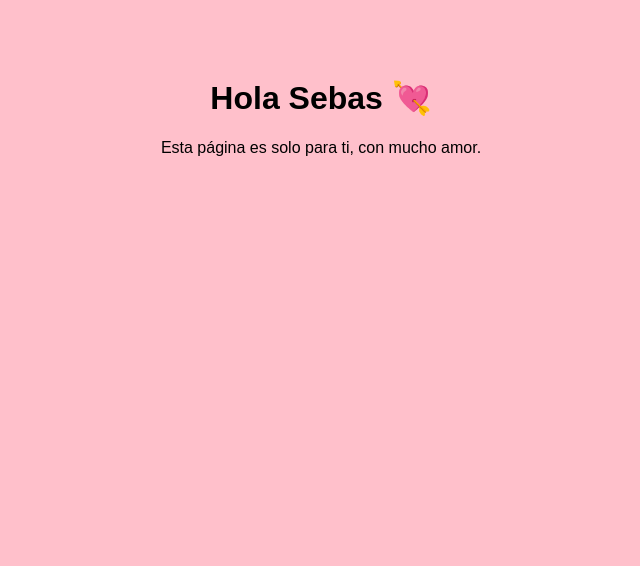
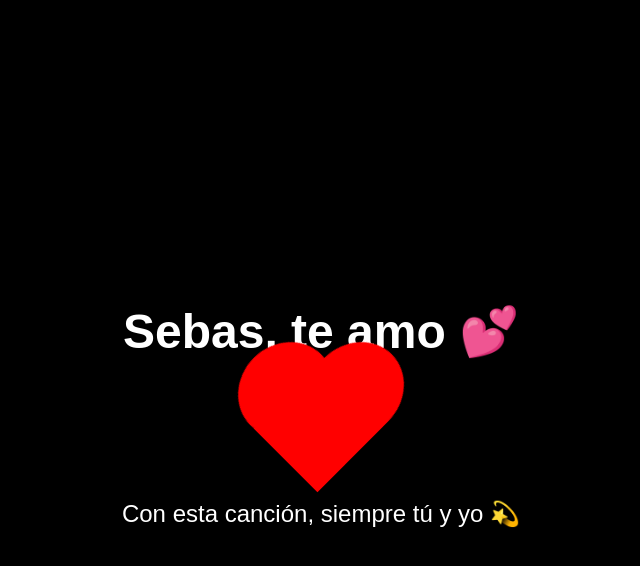
Before and after one commit to lyzkey/te-amo-sebas, a plain HTML site: page index.html in a window 1280 px wide. Shown: the whole page, without its empty margins (319-959 px from the left). Drawn offline with Linux system fonts and the light colour scheme.

Commit message:
Update index.html
<3

```diff
--- a/index.html
+++ b/index.html
@@ -2,11 +2,85 @@
 <html lang="es">
 <head>
   <meta charset="UTF-8" />
-  <meta name="viewport" content="width=device-width, initial-scale=1.0" />
+  <meta name="viewport" content="width=device-width, initial-scale=1.0"/>
   <title>Te amo Sebas 💖</title>
+  <style>
+    body {
+      margin: 0;
+      padding: 0;
+      background-color: black;
+      color: white;
+      font-family: 'Arial', sans-serif;
+      display: flex;
+      flex-direction: column;
+      align-items: center;
+      justify-content: center;
+      height: 100vh;
+      text-align: center;
+    }
+
+    h1 {
+      font-size: 3em;
+      margin-bottom: 20px;
+    }
+
+    .heart {
+      position: relative;
+      width: 100px;
+      height: 90px;
+      background: red;
+      transform: rotate(-45deg);
+      animation: heartbeat 1s infinite;
+    }
+
+    .heart::before,
+    .heart::after {
+      content: "";
+      position: absolute;
+      width: 100px;
+      height: 90px;
+      background: red;
+      border-radius: 50%;
+    }
+
+    .heart::before {
+      top: -50px;
+      left: 0;
+    }
+
+    .heart::after {
+      left: 50px;
+      top: 0;
+    }
+
+    @keyframes heartbeat {
+      0% {
+        transform: scale(1) rotate(-45deg);
+      }
+      50% {
+        transform: scale(1.2) rotate(-45deg);
+      }
+      100% {
+        transform: scale(1) rotate(-45deg);
+      }
+    }
+
+    .message {
+      margin-top: 30px;
+      font-size: 1.5em;
+    }
+
+    iframe {
+      display: none;
+    }
+  </style>
 </head>
-<body style="background-color: pink; text-align: center; font-family: sans-serif; padding-top: 50px;">
-  <h1>Hola Sebas 💘</h1>
-  <p>Esta página es solo para ti, con mucho amor.</p>
+<body>
+  <h1>Sebas, te amo 💕</h1>
+  <div class="heart"></div>
+  <div class="message">Con esta canción, siempre tú y yo 💫</div>
+
+  <!-- Audio de Roslyn (Twilight) en bucle -->
+  <iframe width="0" height="0" src="https://www.youtube.com/embed/9zxd-3aGA2U?autoplay=1&loop=1&playlist=9zxd-3aGA2U" frameborder="0" allow="autoplay"></iframe>
 </body>
 </html>
```
